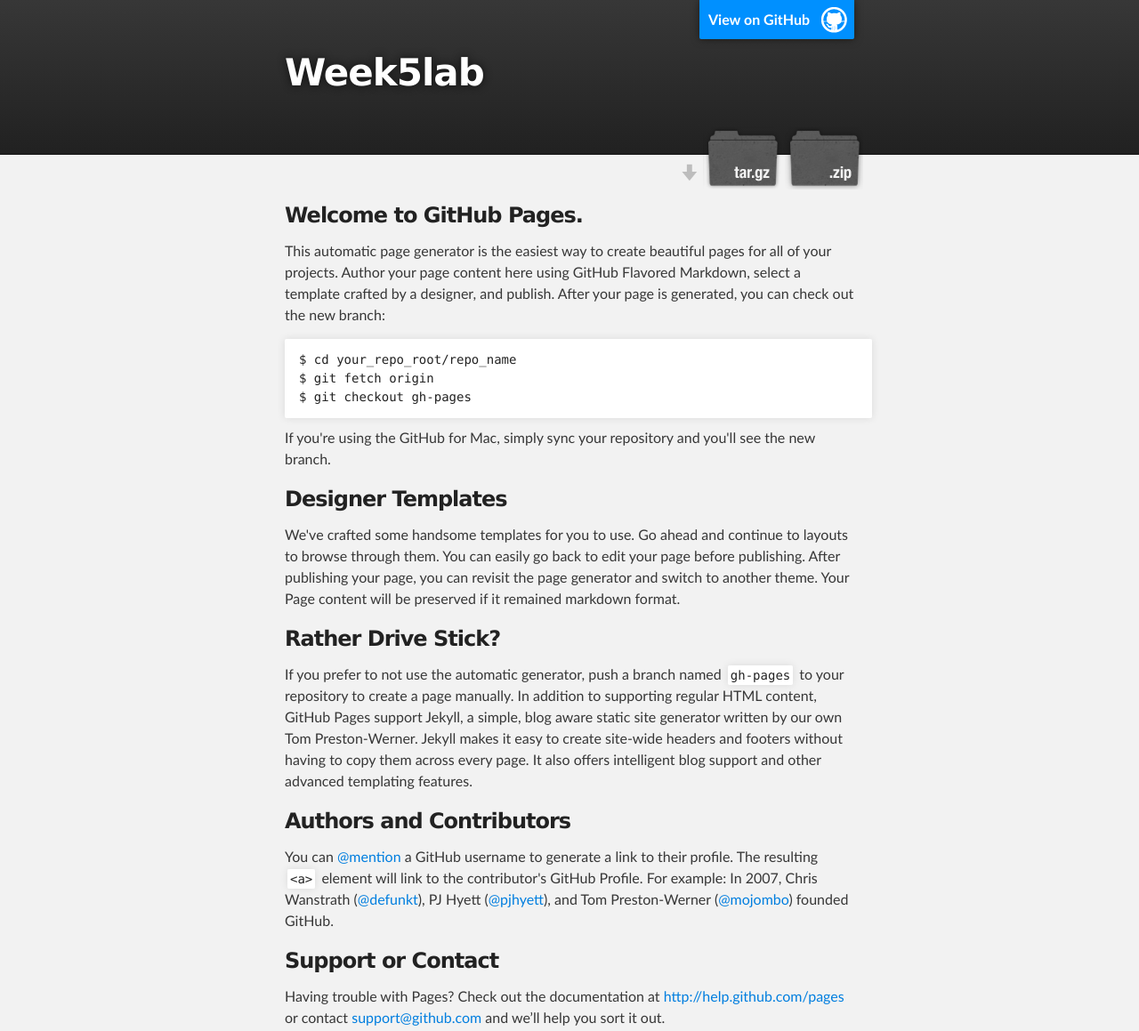
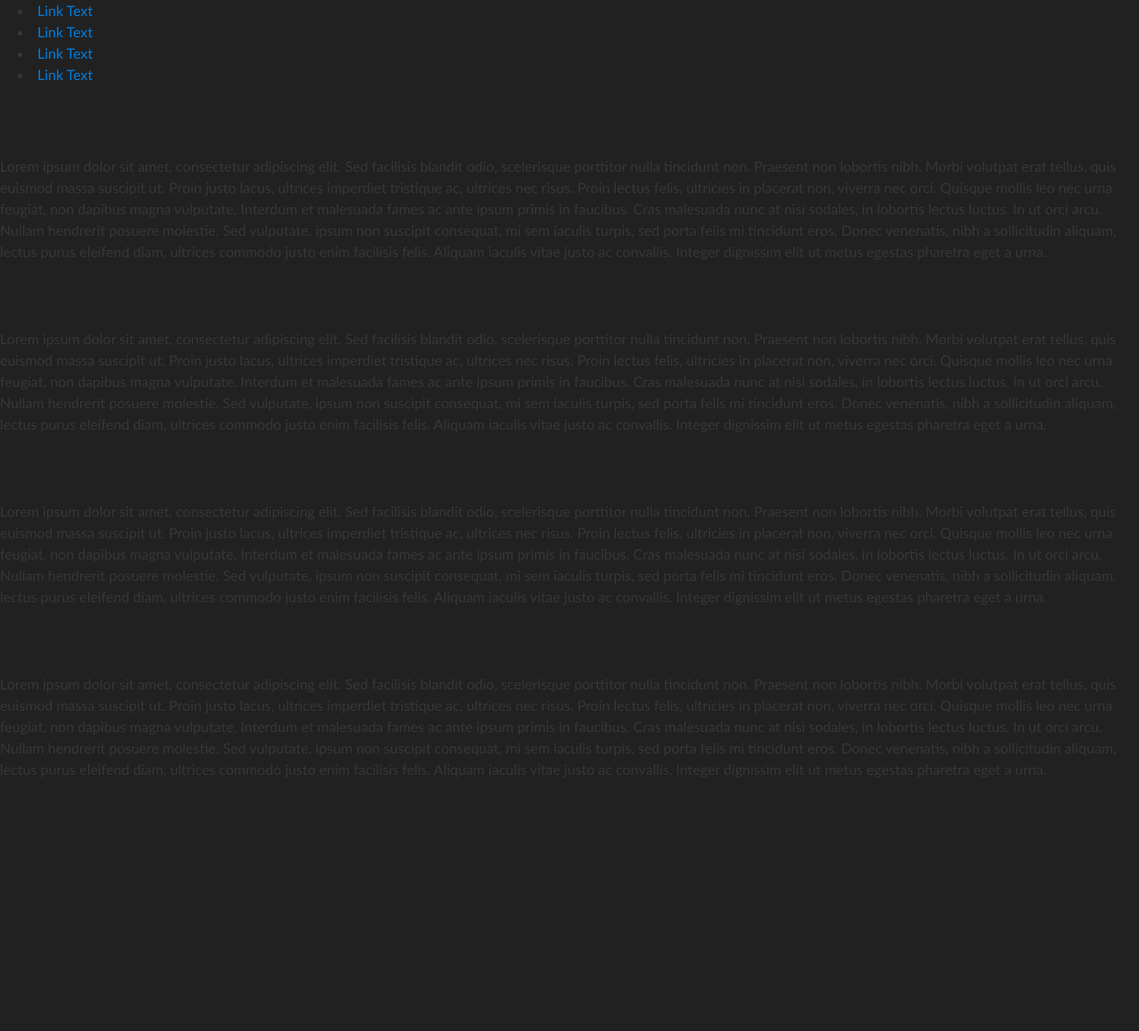
Before and after one commit to NickRajotte/Week5Lab, a plain HTML site: page index.html in a window 1280 px wide. Shown: the top 1159 px of the page at 89% size. After the commit the page ends 877 px from the top, so only its background shows below. Drawn offline with nearby package versions, Linux system fonts and the light colour scheme; files that its build step writes are made by us from their sources; files whose address does not match are found by name.

Commit message:
Update index.html

```diff
--- a/index.html
+++ b/index.html
@@ -1,79 +1,41 @@
 <!DOCTYPE html>
 <html>
-
 	<head>
-    <meta charset='utf-8' />
-    <meta http-equiv="X-UA-Compatible" content="chrome=1" />
-    <meta name="description" content="Week5lab : " />
-
-    <link rel="stylesheet" type="text/css" media="screen" href="stylesheets/stylesheet.css">
-
-    <title>Week5lab</title>
+		<title> JQuery - Week 5 Lab </title>
+		<link rel="stylesheet" type="text/css" href="stylesheet.css" />
 	</head>
-
 	<body>
 
-    <!-- HEADER -->
-    <div id="header_wrap" class="outer">
-        <header class="inner">
-          <a id="forkme_banner" href="https://github.com/NickRajotte/Week5Lab">View on GitHub</a>
+		<ul id="nav">
+			<li id="nav1button" class="button-color-1"> <a href="#" title="My fancy link">Link Text</a> </li>
+			<li id="nav2button" class="button-color-2"> <a href="#" title="My fancy link">Link Text</a> </li>
+			<li id="nav3button" class="button-color-3"> <a href="#" title="My fancy link">Link Text</a> </li>
+			<li id="nav4button" class="button-color-4"> <a href="#" title="My fancy link">Link Text</a> </li>
+		</ul>
 
-          <h1 id="project_title">Week5lab</h1>
-          <h2 id="project_tagline"></h2>
 
-            <section id="downloads">
-              <a class="zip_download_link" href="https://github.com/NickRajotte/Week5Lab/zipball/master">Download this project as a .zip file</a>
-              <a class="tar_download_link" href="https://github.com/NickRajotte/Week5Lab/tarball/master">Download this project as a tar.gz file</a>
-            </section>
-        </header>
+		<div id="nav1">
+			<h1>Nav 1</h1>
+			Lorem ipsum dolor sit amet, consectetur adipiscing elit. Sed facilisis blandit odio, scelerisque porttitor nulla tincidunt non. Praesent non lobortis nibh. Morbi volutpat erat tellus, quis euismod massa suscipit ut. Proin justo lacus, ultrices imperdiet tristique ac, ultrices nec risus. Proin lectus felis, ultricies in placerat non, viverra nec orci. Quisque mollis leo nec urna feugiat, non dapibus magna vulputate. Interdum et malesuada fames ac ante ipsum primis in faucibus. Cras malesuada nunc at nisi sodales, in lobortis lectus luctus. In ut orci arcu. Nullam hendrerit posuere molestie. Sed vulputate, ipsum non suscipit consequat, mi sem iaculis turpis, sed porta felis mi tincidunt eros. Donec venenatis, nibh a sollicitudin aliquam, lectus purus eleifend diam, ultrices commodo justo enim facilisis felis. Aliquam iaculis vitae justo ac convallis. Integer dignissim elit ut metus egestas pharetra eget a urna.
 		</div>
 
-    <!-- MAIN CONTENT -->
-    <div id="main_content_wrap" class="outer">
-      <section id="main_content" class="inner">
-        <h3>
-<a name="welcome-to-github-pages" class="anchor" href="#welcome-to-github-pages"><span class="octicon octicon-link"></span></a>Welcome to GitHub Pages.</h3>
-
-<p>This automatic page generator is the easiest way to create beautiful pages for all of your projects. Author your page content here using GitHub Flavored Markdown, select a template crafted by a designer, and publish. After your page is generated, you can check out the new branch:</p>
-
-<pre><code>$ cd your_repo_root/repo_name
-$ git fetch origin
-$ git checkout gh-pages
-</code></pre>
-
-<p>If you're using the GitHub for Mac, simply sync your repository and you'll see the new branch.</p>
-
-<h3>
-<a name="designer-templates" class="anchor" href="#designer-templates"><span class="octicon octicon-link"></span></a>Designer Templates</h3>
-
-<p>We've crafted some handsome templates for you to use. Go ahead and continue to layouts to browse through them. You can easily go back to edit your page before publishing. After publishing your page, you can revisit the page generator and switch to another theme. Your Page content will be preserved if it remained markdown format.</p>
-
-<h3>
-<a name="rather-drive-stick" class="anchor" href="#rather-drive-stick"><span class="octicon octicon-link"></span></a>Rather Drive Stick?</h3>
-
-<p>If you prefer to not use the automatic generator, push a branch named <code>gh-pages</code> to your repository to create a page manually. In addition to supporting regular HTML content, GitHub Pages support Jekyll, a simple, blog aware static site generator written by our own Tom Preston-Werner. Jekyll makes it easy to create site-wide headers and footers without having to copy them across every page. It also offers intelligent blog support and other advanced templating features.</p>
-
-<h3>
-<a name="authors-and-contributors" class="anchor" href="#authors-and-contributors"><span class="octicon octicon-link"></span></a>Authors and Contributors</h3>
-
-<p>You can <a href="https://github.com/blog/821" class="user-mention">@mention</a> a GitHub username to generate a link to their profile. The resulting <code>&lt;a&gt;</code> element will link to the contributor's GitHub Profile. For example: In 2007, Chris Wanstrath (<a href="https://github.com/defunkt" class="user-mention">@defunkt</a>), PJ Hyett (<a href="https://github.com/pjhyett" class="user-mention">@pjhyett</a>), and Tom Preston-Werner (<a href="https://github.com/mojombo" class="user-mention">@mojombo</a>) founded GitHub.</p>
-
-<h3>
-<a name="support-or-contact" class="anchor" href="#support-or-contact"><span class="octicon octicon-link"></span></a>Support or Contact</h3>
-
-<p>Having trouble with Pages? Check out the documentation at <a href="http://help.github.com/pages">http://help.github.com/pages</a> or contact <a href="mailto:support@github.com">support@github.com</a> and we’ll help you sort it out.</p>
-      </section>
+		<div id="nav2">
+			<h1>Nav 2</h1>
+			Lorem ipsum dolor sit amet, consectetur adipiscing elit. Sed facilisis blandit odio, scelerisque porttitor nulla tincidunt non. Praesent non lobortis nibh. Morbi volutpat erat tellus, quis euismod massa suscipit ut. Proin justo lacus, ultrices imperdiet tristique ac, ultrices nec risus. Proin lectus felis, ultricies in placerat non, viverra nec orci. Quisque mollis leo nec urna feugiat, non dapibus magna vulputate. Interdum et malesuada fames ac ante ipsum primis in faucibus. Cras malesuada nunc at nisi sodales, in lobortis lectus luctus. In ut orci arcu. Nullam hendrerit posuere molestie. Sed vulputate, ipsum non suscipit consequat, mi sem iaculis turpis, sed porta felis mi tincidunt eros. Donec venenatis, nibh a sollicitudin aliquam, lectus purus eleifend diam, ultrices commodo justo enim facilisis felis. Aliquam iaculis vitae justo ac convallis. Integer dignissim elit ut metus egestas pharetra eget a urna.
 		</div>
 
-    <!-- FOOTER  -->
-    <div id="footer_wrap" class="outer">
-      <footer class="inner">
-        <p class="copyright">Week5lab maintained by <a href="https://github.com/NickRajotte">NickRajotte</a></p>
-        <p>Published with <a href="http://pages.github.com">GitHub Pages</a></p>
-      </footer>
+		<div id="nav3">
+			<h1>Nav 3</h1>
+			Lorem ipsum dolor sit amet, consectetur adipiscing elit. Sed facilisis blandit odio, scelerisque porttitor nulla tincidunt non. Praesent non lobortis nibh. Morbi volutpat erat tellus, quis euismod massa suscipit ut. Proin justo lacus, ultrices imperdiet tristique ac, ultrices nec risus. Proin lectus felis, ultricies in placerat non, viverra nec orci. Quisque mollis leo nec urna feugiat, non dapibus magna vulputate. Interdum et malesuada fames ac ante ipsum primis in faucibus. Cras malesuada nunc at nisi sodales, in lobortis lectus luctus. In ut orci arcu. Nullam hendrerit posuere molestie. Sed vulputate, ipsum non suscipit consequat, mi sem iaculis turpis, sed porta felis mi tincidunt eros. Donec venenatis, nibh a sollicitudin aliquam, lectus purus eleifend diam, ultrices commodo justo enim facilisis felis. Aliquam iaculis vitae justo ac convallis. Integer dignissim elit ut metus egestas pharetra eget a urna.
 		</div>
 
+		<div id="nav4">
+			<h1>Nav 4</h1>
+			Lorem ipsum dolor sit amet, consectetur adipiscing elit. Sed facilisis blandit odio, scelerisque porttitor nulla tincidunt non. Praesent non lobortis nibh. Morbi volutpat erat tellus, quis euismod massa suscipit ut. Proin justo lacus, ultrices imperdiet tristique ac, ultrices nec risus. Proin lectus felis, ultricies in placerat non, viverra nec orci. Quisque mollis leo nec urna feugiat, non dapibus magna vulputate. Interdum et malesuada fames ac ante ipsum primis in faucibus. Cras malesuada nunc at nisi sodales, in lobortis lectus luctus. In ut orci arcu. Nullam hendrerit posuere molestie. Sed vulputate, ipsum non suscipit consequat, mi sem iaculis turpis, sed porta felis mi tincidunt eros. Donec venenatis, nibh a sollicitudin aliquam, lectus purus eleifend diam, ultrices commodo justo enim facilisis felis. Aliquam iaculis vitae justo ac convallis. Integer dignissim elit ut metus egestas pharetra eget a urna.
+		</div>
 
+		<script type="text/javascript" src="jquery.js"></script>
+		<script type="text/javascript" src="javascript.js"> </script>
 
 	</body>
 </html>
```
Lines whose indentation alone changed are shown as unchanged.
